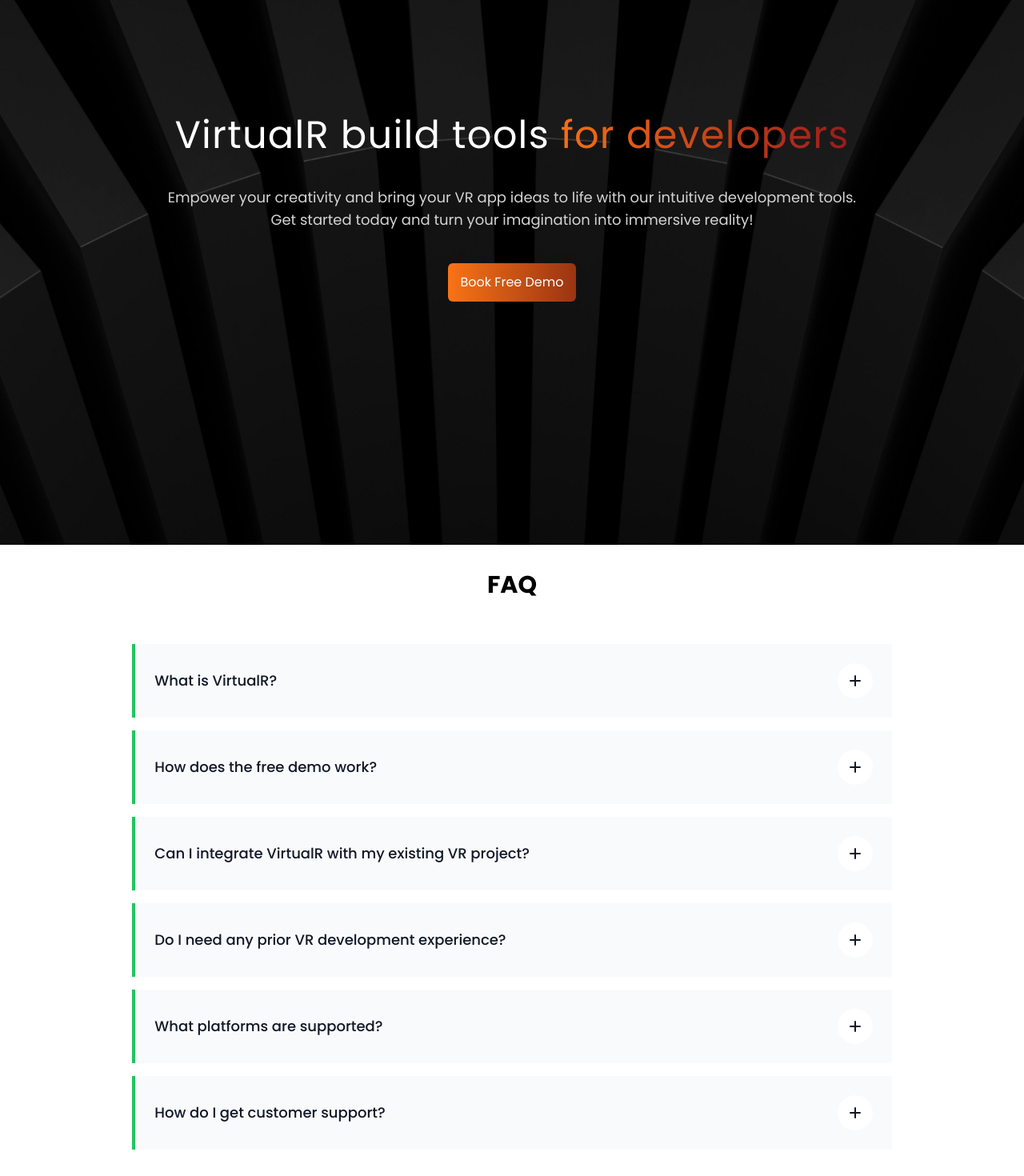
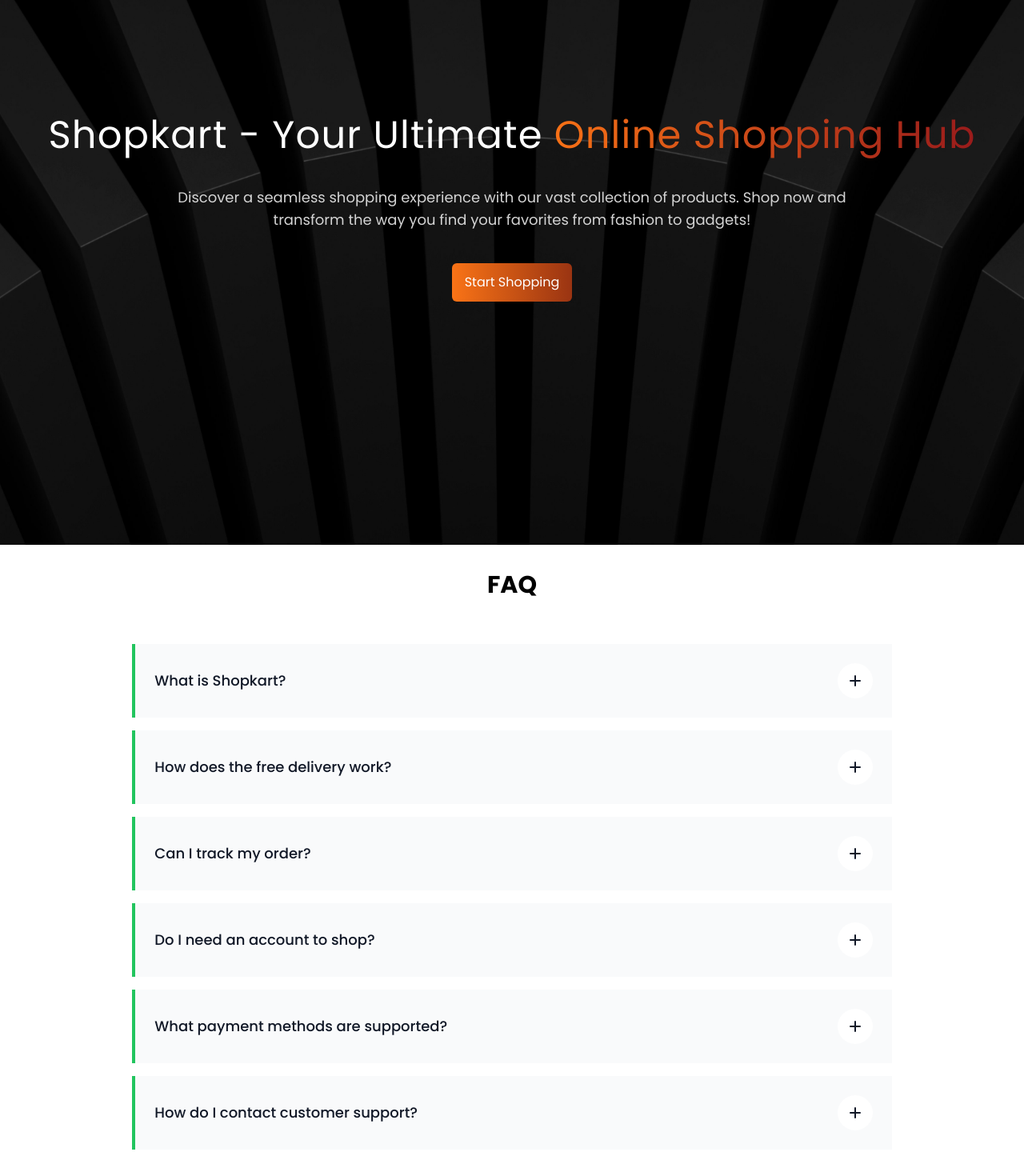
Before and after one commit to Shantanu-Saini/dashboard-ui, a React (Vite) app: page / in a window 1280 px wide. Shown: the part 180-1650 px from the top of the page at 80% size. Built offline with nearby package versions, Linux system fonts and the light colour scheme.

Commit message:
minor ui improvement

```diff
--- a/src/components/Hero/Hero.tsx
+++ b/src/components/Hero/Hero.tsx
@@ -16,11 +16,12 @@
             <div className="flex justify-center my-10" data-aos='slide-up'>
                 <a
                     href={heroData.buttonLink}
-                    className="bg-gradient-to-r from-orange-500 to-orange-800 py-3 px-4 mx-3 rounded-md text-white"
+                    className="bg-gradient-to-r from-orange-500 to-orange-800 py-3 px-4 mx-3 rounded-md text-white transition-transform duration-300 ease-in-out hover:from-orange-800 hover:to-orange-500"
                 >
                     {heroData.buttonText}
                 </a>
             </div>
+
         </div>
     );
 };
--- a/src/components/Navbar/Navbar.tsx
+++ b/src/components/Navbar/Navbar.tsx
@@ -19,7 +19,7 @@
                     <Link className="block text-gray-800" to="/">
                         <div className="flex items-center space-x-3 cursor-pointer">
                             <Logo className="text-4xl" />
-                            <h1 className="text-xl font-medium text-gray-800">LOGO</h1>
+                            <h1 className="text-xl font-medium text-gray-800">Shopkart</h1>
                         </div>
                     </Link>
                     <nav className="hidden md:block">
--- a/src/data/faqData.ts
+++ b/src/data/faqData.ts
@@ -1,26 +1,26 @@
 export const faqData = [
     {
-        question: "What is VirtualR?",
-        answer: "VirtualR is a tool designed to help developers build virtual reality apps with ease and flexibility."
+        question: "What is Shopkart?",
+        answer: "Shopkart is your go-to platform for a seamless online shopping experience, offering a wide range of products from various categories."
     },
     {
-        question: "How does the free demo work?",
-        answer: "The free demo allows you to try out our tools without any cost for a limited period."
+        question: "How does the free delivery work?",
+        answer: "We offer free delivery on select products and for orders above a certain amount. Terms and conditions apply."
     },
     {
-        question: "Can I integrate VirtualR with my existing VR project?",
-        answer: "Yes, VirtualR provides seamless integration with existing VR projects."
+        question: "Can I track my order?",
+        answer: "Yes, you can easily track your order status through your account dashboard or via the tracking link provided in your order confirmation."
     },
     {
-        question: "Do I need any prior VR development experience?",
-        answer: "No, VirtualR is beginner-friendly, and we provide detailed tutorials for getting started."
+        question: "Do I need an account to shop?",
+        answer: "No, you can browse and purchase items as a guest, but having an account allows you to track orders, save favorites, and get exclusive offers."
     },
     {
-        question: "What platforms are supported?",
-        answer: "VirtualR supports major VR platforms including Oculus, HTC Vive, and more."
+        question: "What payment methods are supported?",
+        answer: "Shopkart accepts all major credit/debit cards, PayPal, and other popular payment methods."
     },
     {
-        question: "How do I get customer support?",
-        answer: "You can contact our support team via email or the help section of our website."
+        question: "How do I contact customer support?",
+        answer: "You can reach our customer support team via email, live chat, or the contact form on our website."
     }
 ];
--- a/src/data/footerData.ts
+++ b/src/data/footerData.ts
@@ -1,7 +1,7 @@
 import { FaFacebook, FaInstagram, FaLinkedinIn, FaXTwitter } from "react-icons/fa6";
 
 export const footerData = {
-    logo: "LOGO",
+    logo: "Shopkart",
     description: "Lorem ipsum, dolor sit amet consectetur adipisicing elit. Praesentium natus quod eveniet aut perferendis distinctio iusto repudiandae, provident velit earum?",
     aboutLinks: [
         { label: "About", href: "#" },
--- a/src/data/heroData.ts
+++ b/src/data/heroData.ts
@@ -1,7 +1,7 @@
 export const heroData = {
-    title: "VirtualR build tools",
-    highlightedText: "for developers",
-    description: "Empower your creativity and bring your VR app ideas to life with our intuitive development tools. Get started today and turn your imagination into immersive reality!",
-    buttonText: "Book Free Demo",
+    title: "Shopkart - Your Ultimate",
+    highlightedText: "Online Shopping Hub",
+    description: "Discover a seamless shopping experience with our vast collection of products. Shop now and transform the way you find your favorites from fashion to gadgets!",
+    buttonText: "Start Shopping",
     buttonLink: "#"
 };
```
